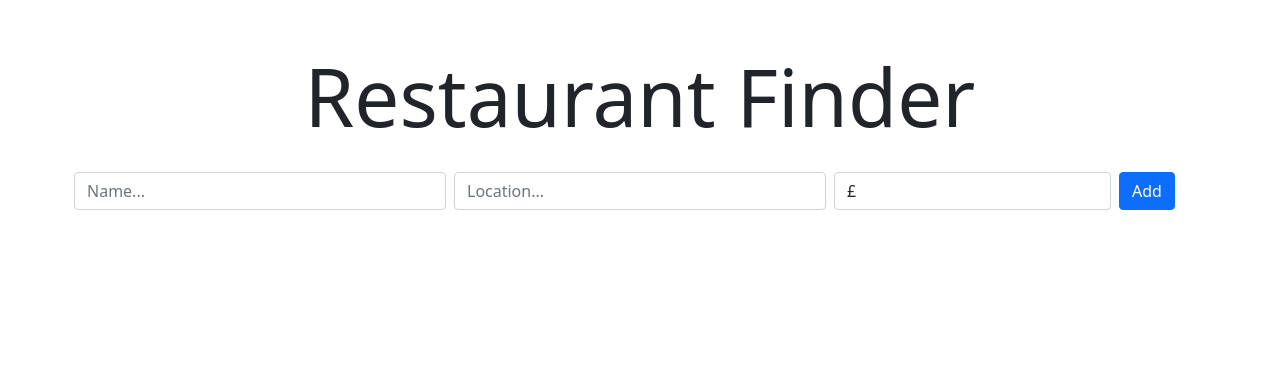
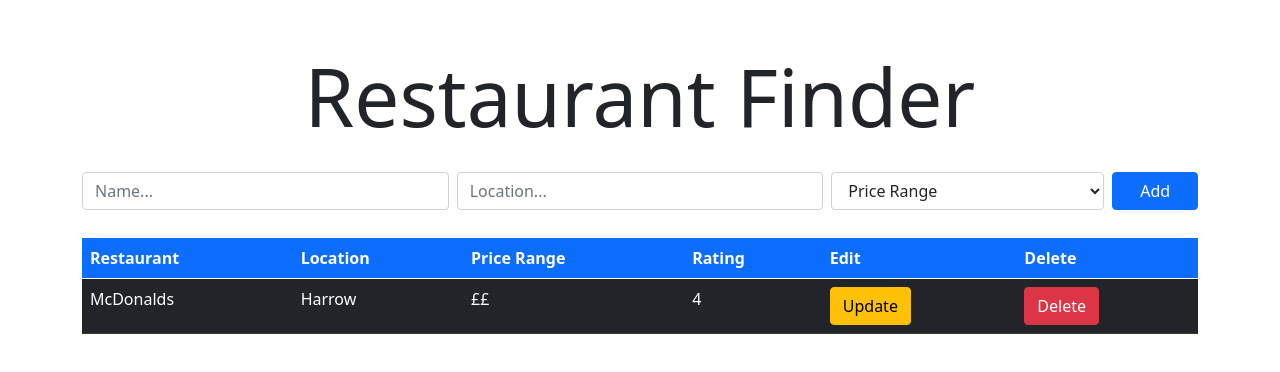
Before and after one commit to rehan-abdullah/yelp_clone, a React (Create React App) app in the folder client/: page / in a window 1280 px wide. Shown: the top 372 px of the page. Built offline with nearby package versions, Linux system fonts and the light colour scheme.

Commit message:
Created Restaurant List Table

```diff
--- a/client/src/App.css
+++ b/client/src/App.css
@@ -1,5 +1,18 @@
+.btn-add {
+  width: 100%;
+  min-width: 55px;
+}
 @media screen and (max-width: 575px) {
   .btn-add {
     width: 100%;
   }
 }
+
+.custom-select {
+  -webkit-appearance: menulist;
+}
+.restaurant-form-container,
+.restaurant-list-container {
+  /* max-width: 1280px; */
+  margin: 0 auto;
+}
--- a/client/src/App.jsx
+++ b/client/src/App.jsx
@@ -7,7 +7,7 @@ import RestaurantDetailPage from './routes/RestaurantDetailPage';
 
 const App = () => {
   return (
-    <div>
+    <div className="container">
       <Router>
         <Switch>
           <Route exact path="/" component={Home} />
--- a/client/src/components/AddRestaurant.jsx
+++ b/client/src/components/AddRestaurant.jsx
@@ -2,8 +2,8 @@ import React from 'react'
 
 const AddRestaurant = () => {
   return (
-    <div className="mb-4 container">
-      <form action="">
+    <div className="mb-4 restaurant-form-container">
+      <form action="" className="px-2">
         <div className="form-group row">
           <div className="col-12 my-1 px-sm-1 col-sm-4">
             <input type="text" className="form-control" placeholder="Name..." />
@@ -13,7 +13,7 @@ const AddRestaurant = () => {
           </div>
           <div className="col-12 my-1 px-sm-1 col-sm-3">
             <select className="form-control custom-select mr-sm-2">
-              <option disabled>Price Range</option>
+              <option disabled selected>Price Range</option>
               <option value="1">£</option>
               <option value="2">££</option>
               <option value="3">£££</option>
--- a/client/src/components/RestaurantList.jsx
+++ b/client/src/components/RestaurantList.jsx
@@ -0,0 +1,32 @@
+import React from 'react';
+
+const RestaurantList = () => {
+  return (
+    <div className="list-group restaurant-list-container">
+      <table className="table table-hover table-dark">
+        <thead>
+          <tr>
+            <th scope="col" className="bg-primary">Restaurant</th>
+            <th scope="col" className="bg-primary">Location</th>
+            <th scope="col" className="bg-primary">Price Range</th>
+            <th scope="col" className="bg-primary">Rating</th>
+            <th scope="col" className="bg-primary">Edit</th>
+            <th scope="col" className="bg-primary">Delete</th>
+          </tr>
+        </thead>
+        <tbody>
+          <tr>
+            <td>McDonalds</td>
+            <td>Harrow</td>
+            <td>££</td>
+            <td>4</td>
+            <td><button className="btn btn-warning">Update</button></td>
+            <td><button className="btn btn-danger">Delete</button></td>
+          </tr>
+        </tbody>
+      </table>
+    </div>
+  )
+}
+
+export default RestaurantList;
--- a/client/src/routes/Home.jsx
+++ b/client/src/routes/Home.jsx
@@ -1,12 +1,14 @@
 import React from 'react';
 import Header from '../components/Header';
 import AddRestaurant from '../components/AddRestaurant';
+import RestaurantList from '../components/RestaurantList';
 
 const Home = () => {
   return (
     <div>
       <Header />
       <AddRestaurant />
+      <RestaurantList />
     </div>
   )
 }
```
Also changed, not shown: 1 other file (tests, documents, lock files or other folders).
